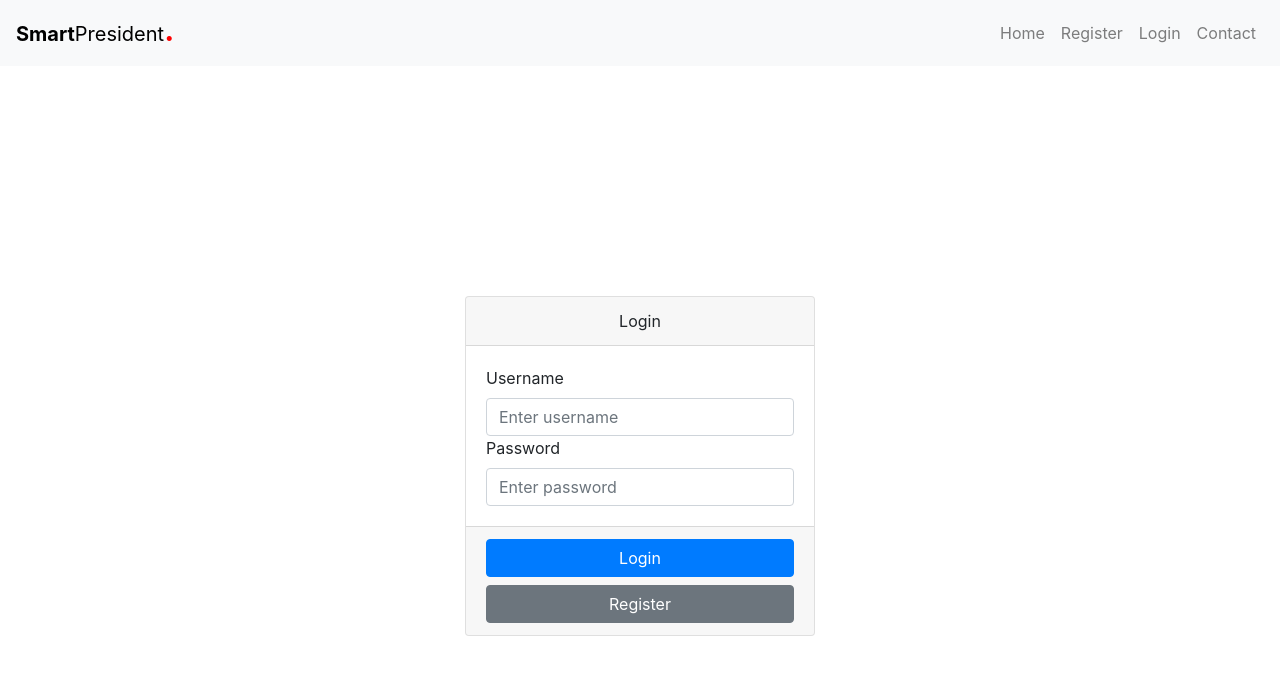
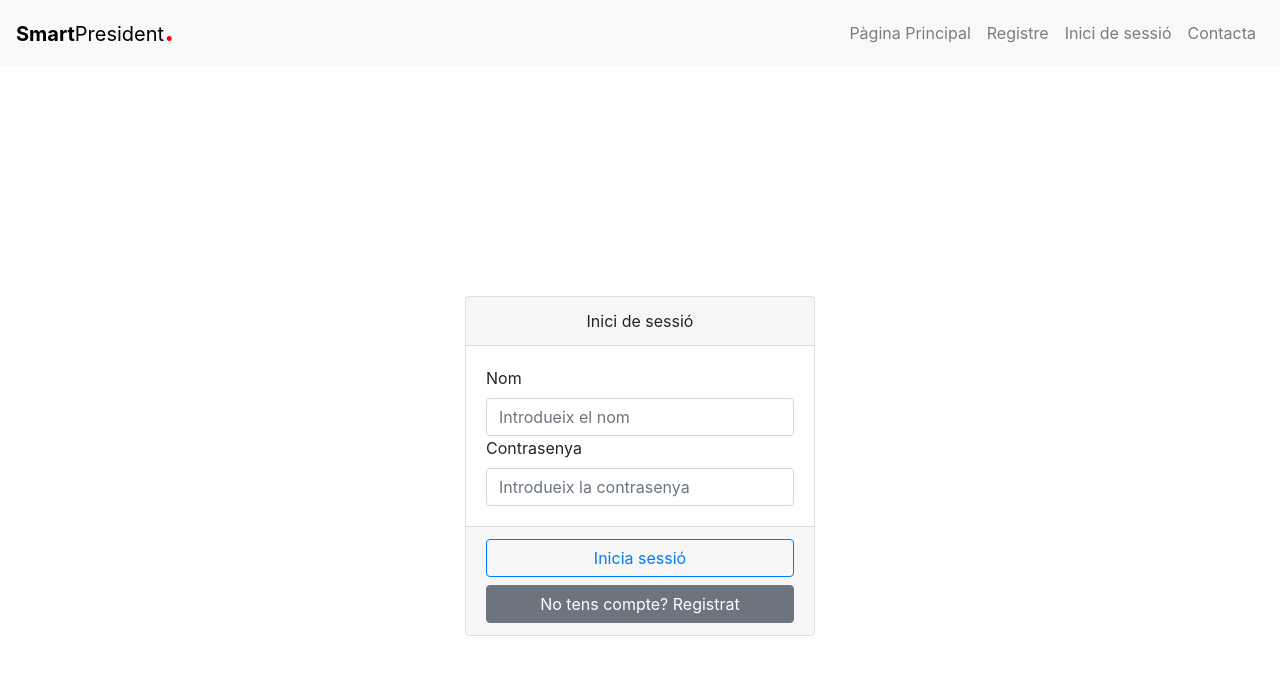
Before and after one commit to metabig/Smart-President, a React (Create React App) app in the folder frontend/: page /login in a window 1280 px wide. Shown: the top 674 px of the page. Built offline with nearby package versions, Linux system fonts and the light colour scheme.

Commit message:
General translations

```diff
--- a/frontend/src/components/NavComponent.js
+++ b/frontend/src/components/NavComponent.js
@@ -32,14 +32,14 @@ class NavComponent extends Component {
                 <Navbar.Collapse className="justify-content-end">
                     {
                     this.state.logged ? <Nav>
-                        <Nav.Link as={Link} to="/dashboard" className="nav-link">Home</Nav.Link>
-                        <Nav.Link as={Link} to="/" className="nav-link" onClick={this.handleClick.bind(this)}>Logout</Nav.Link>
+                        <Nav.Link as={Link} to="/dashboard" className="nav-link">Pàgina Principal</Nav.Link>
+                        <Nav.Link as={Link} to="/" className="nav-link" onClick={this.handleClick.bind(this)}>Tanca sessió</Nav.Link>
                     </Nav>
                     : <Nav>
-                        <Nav.Link as={Link} to="/" className="nav-link">Home</Nav.Link>
-                        <Nav.Link as={Link} to="/register" className="nav-link">Register</Nav.Link>
-                        <Nav.Link as={Link} to="/login" className="nav-link">Login</Nav.Link>
-                        <Nav.Link as={Link} to="/contact" className="nav-link">Contact</Nav.Link>
+                        <Nav.Link as={Link} to="/" className="nav-link">Pàgina Principal</Nav.Link>
+                        <Nav.Link as={Link} to="/register" className="nav-link">Registre</Nav.Link>
+                        <Nav.Link as={Link} to="/login" className="nav-link">Inici de sessió</Nav.Link>
+                        <Nav.Link as={Link} to="/contact" className="nav-link">Contacta</Nav.Link>
                     </Nav>}
 
                 </Navbar.Collapse>
--- a/frontend/src/pages/HomePage.js
+++ b/frontend/src/pages/HomePage.js
@@ -25,7 +25,7 @@ class HomePage extends Component {
                                         La base de la nostra tecnologia, aquesta inovadora forma d'ús de l'encriptació i assegurar informació que el nostre producte sigui fiable.
                                     </Card.Text>
                                     <div className="center">
-                                        <Button className="button1" variant="primary">Read More</Button>
+                                        <Button className="button1" variant="primary">Llegir Més</Button>
                                     </div>
                                 </Card.Body>
                             </Card>
@@ -39,7 +39,7 @@ class HomePage extends Component {
                                         Fusionem la tecnologia de BlockChain amb els innovadors Smart Contracts.
                                     </Card.Text>
                                     <div className="center">
-                                        <Button className="button1" variant="primary">Read More</Button>
+                                        <Button className="button1" variant="primary">Llegir Més</Button>
                                     </div>
                                 </Card.Body>
                             </Card>
@@ -53,7 +53,7 @@ class HomePage extends Component {
                                         Aquests "acords digitals" fan possible que tot funcioni adeqüadament, guardant a la Blockchain unes condicions que al complir-se porten a terme una acció prèviament decidida.
                                     </Card.Text>
                                     <div className="center">
-                                        <Button className="button1" variant="primary">Read More</Button>
+                                        <Button className="button1" variant="primary">Llegir Més</Button>
                                     </div>
                                 </Card.Body>
                             </Card>
--- a/frontend/src/pages/LoginPage.js
+++ b/frontend/src/pages/LoginPage.js
@@ -51,18 +51,18 @@ class LoginPage extends Component {
                         <Row className="full-height align-items-center justify-content-center">
                             <Col xs={12} sm={8} md={6} lg={4}>
                                 <Card>
-                                    <Card.Header className="text-center">Login</Card.Header>
+                                    <Card.Header className="text-center">Inici de sessió</Card.Header>
                                     <Card.Body>
                                         <Form>
-                                            <Form.Label>Username</Form.Label>
-                                            <Form.Control type="text" name="username" placeholder="Enter username" value={this.state.username} onChange={(e) => this.handleChange(e)}></Form.Control>
-                                            <Form.Label>Password</Form.Label>
-                                            <Form.Control type="password" name="password" placeholder="Enter password" value={this.state.password} onChange={(e) => this.handleChange(e)}></Form.Control>
+                                            <Form.Label>Nom</Form.Label>
+                                            <Form.Control type="text" name="username" placeholder="Introdueix el nom" value={this.state.username} onChange={(e) => this.handleChange(e)}></Form.Control>
+                                            <Form.Label>Contrasenya</Form.Label>
+                                            <Form.Control type="password" name="password" placeholder="Introdueix la contrasenya" value={this.state.password} onChange={(e) => this.handleChange(e)}></Form.Control>
                                         </Form>
                                     </Card.Body>
                                     <Card.Footer>
-                                        <Button block variant="primary" onClick={() => context.handleLogin(this.state)}>Login</Button>
-                                        <Button block variant="secondary" onClick={() => this.redirectToRegisterPage()}>Register</Button>
+                                        <Button block variant="outline-primary" onClick={() => context.handleLogin(this.state)}>Inicia sessió</Button>
+                                        <Button block variant="secondary" onClick={() => this.redirectToRegisterPage()}>No tens compte? Registrat </Button>
                                     </Card.Footer>
                                 </Card>
                             </Col>
--- a/frontend/src/pages/TodoPage.js
+++ b/frontend/src/pages/TodoPage.js
@@ -114,11 +114,11 @@ class TodoPage extends Component {
                                             <Col xs={2} className="p-0">
 
                                             </Col>
-                                            <Col xs={8} className="p-0">
+                                            <Col xs={7} className="p-0">
                                                 Benvingut, {context.name}
                                             </Col>
-                                            <Col xs={2} className="p-0">
-                                                <Button size="sm" variant="danger" onClick={() => context.handleLogout()}>Logout</Button>
+                                            <Col xs={3} className="p-0">
+                                                <Button size="sm" variant="danger" onClick={() => context.handleLogout()}>Tanca sessió</Button>
                                             </Col>
                                         </Row></Card.Header>
                                     <Card.Body className="text-center px-5">
```
